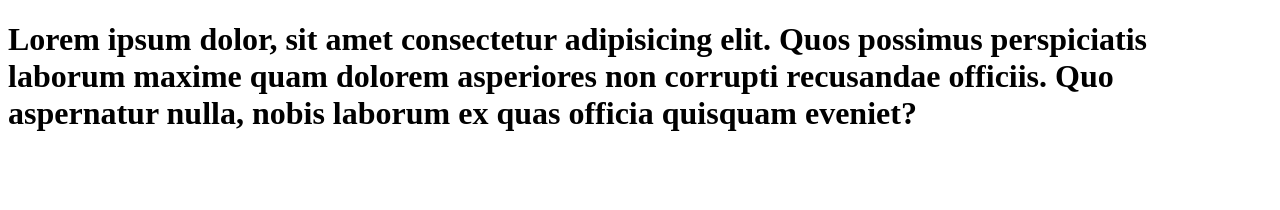
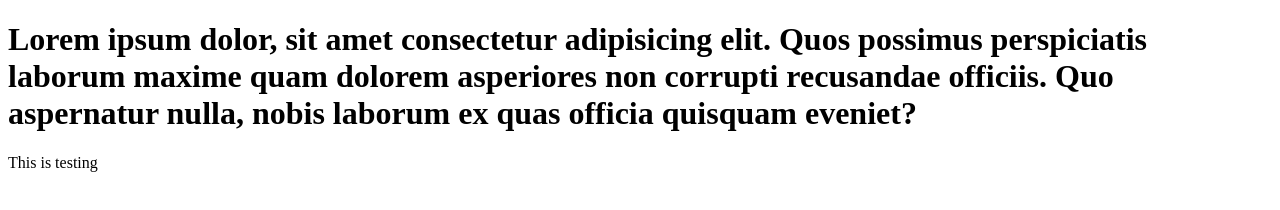
Before and after one commit to LearningForOlamide/Learn-git, a plain HTML site: page index.html in a window 1280 px wide. Drawn offline with Linux system fonts and the light colour scheme.

Commit message:
Add a paragraph

```diff
--- a/index.html
+++ b/index.html
@@ -7,6 +7,6 @@
 </head>
 <body>
     <h1>Lorem ipsum dolor, sit amet consectetur adipisicing elit. Quos possimus perspiciatis laborum maxime quam dolorem asperiores non corrupti recusandae officiis. Quo aspernatur nulla, nobis laborum ex quas officia quisquam eveniet?</h1>
-
+    <p>This is testing</p>
 </body>
 </html>
```
